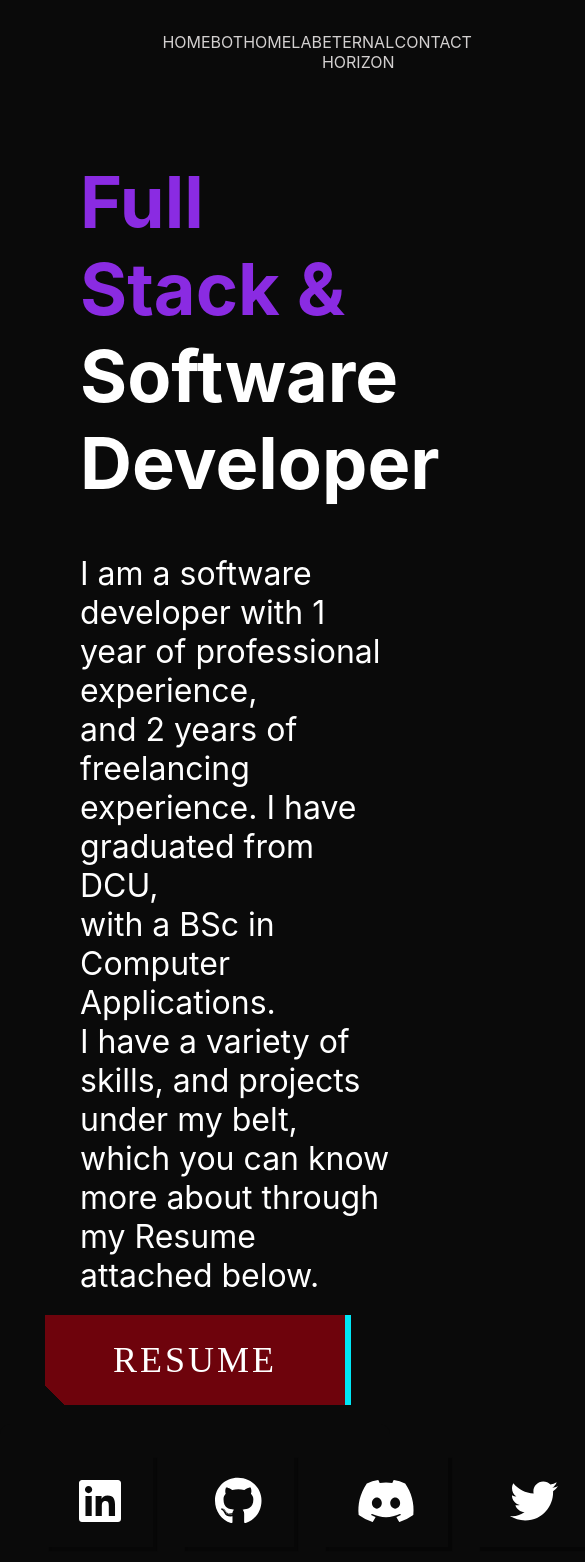
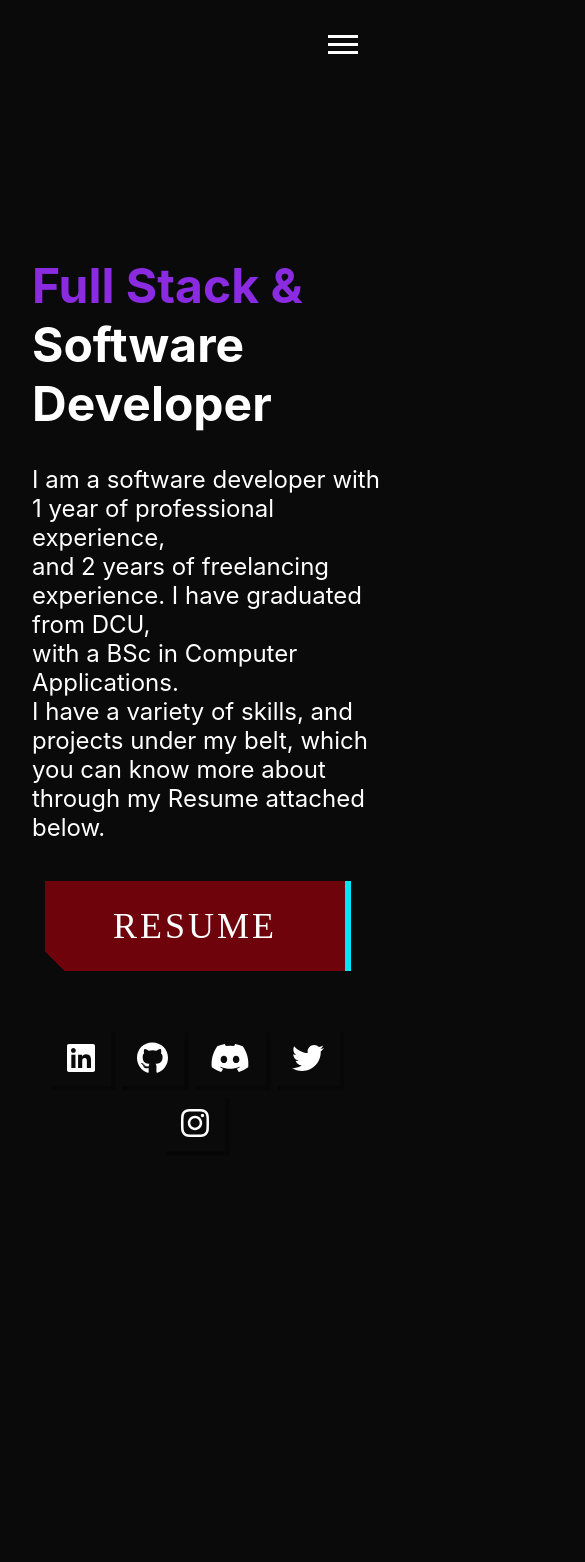
Before and after one commit to Rahul-M01/portfolio, a React (Create React App) app: page / in a window 390 px wide. Shown: the top 1562 px of the page, 585 px wide, since content can reach past the window. After the commit the page ends 1172 px from the top, so only its background shows below. Built offline with nearby package versions, Linux system fonts and the light colour scheme.

Commit message:
Fixed header and footer for mobile version

```diff
--- a/src/footer/Footer.css
+++ b/src/footer/Footer.css
@@ -10,32 +10,31 @@
     z-index: 1000;
     border-radius: 10px;
     padding: 2rem;
+    flex-wrap: wrap;
 }
 
 .icon {
     color: white;
-    margin: 0 15px;
+    margin: 15px;
     font-size: 3rem;
     transition: color 0.3s ease;
     padding: 1rem 2rem 1rem;
     box-shadow: 3px 3px 1px 1px rgba(0, 0, 0, 0.3);
 }
 
+/* Social icon hover styles */
 .twitter:hover {
     color: #1DA1F2;
 }
 
-/* Twitter color */
 .instagram:hover {
     color: #C13584;
 }
 
-/* Instagram color */
 .github:hover {
     color: #181717;
 }
 
-/* GitHub color */
 .discord:hover {
     color: #5865F2;
 }
@@ -44,4 +43,16 @@
     color: #0A66C2;
 }
 
-/* Discord color */
+/* Responsive adjustments for mobile */
+@media (max-width: 768px) {
+    .social-footer {
+        justify-content: center;
+        padding: 1rem;
+    }
+
+    .icon {
+        font-size: 2rem;
+        padding: 0.5rem 1rem;
+        margin: 5px;
+    }
+}
--- a/src/header/header.css
+++ b/src/header/header.css
@@ -1,11 +1,12 @@
+/* General Header Styles */
 header {
     width: 100%;
+    padding: 2rem;
 }
 
 .header-container {
     display: flex;
     justify-content: space-between;
-    align-items: center;
     padding: 2rem;
     margin: 0 auto;
     position: fixed;
@@ -21,10 +22,7 @@ header {
     background-color: rgba(143, 143, 143, 0.2);
 }
 
-.logo-box {
-    /* Styles for your logo */
-}
-
+/* Navbar Styles */
 .navbar {
     flex-grow: 1;
     display: flex;
@@ -33,10 +31,17 @@ header {
 
 .navbar ul {
     list-style: none;
-    display: flex;
     padding: 0;
     margin: 0;
-    width: 60%;
+    width: 100%;
+    /* Ensure full width */
+    display: flex;
+    /* Use flexbox for alignment */
+    /* Stack items vertically */
+    align-items: center;
+    /* Center items horizontally */
+    justify-content: center;
+    /* Center items vertically if needed */
 }
 
 .navbar li {
@@ -66,3 +71,111 @@ header {
 .navbar a:hover:after {
     width: 100%;
 }
+
+/* Hamburger Menu Styles */
+.hamburger {
+    display: none;
+    /* Hidden by default */
+    cursor: pointer;
+    flex-direction: column;
+    justify-content: space-around;
+    width: 30px;
+    height: 25px;
+    padding-top: 3rem;
+    right: 20px;
+    z-index: 110;
+}
+
+.hamburger span {
+    display: block;
+    height: 3px;
+    width: 100%;
+    background-color: #ffffff;
+    transition: all 0.3s linear;
+}
+
+/* Hamburger to X Transformation */
+.hamburger.open span:nth-child(1) {
+    transform: rotate(45deg) translate(5px, 5px);
+}
+
+.hamburger.open span:nth-child(2) {
+    opacity: 0;
+}
+
+.hamburger.open span:nth-child(3) {
+    transform: rotate(-45deg) translate(7px, -6px);
+}
+
+/* Mobile Navbar Styles */
+@media (max-width: 768px) {
+    .hamburger {
+        display: flex;
+        padding: 2rem;
+        /* Shows on mobile */
+    }
+
+    .header-container {
+        position: absolute;
+        padding: 0;
+    }
+
+    .navbar {
+        position: absolute;
+        left: 0;
+        right: 0;
+        background-color: #0A0A0A;
+        transition: top 0.3s;
+        z-index: 100;
+        flex-direction: column;
+        padding: 0;
+    }
+
+    .navbar ul {
+        transform: translateY(-100%);
+        transition: transform 0.3s ease-in-out;
+        display: flex;
+        flex-direction: column;
+        align-items: center;
+        width: 100%;
+    }
+
+    .navbar.open ul {
+        transform: translateY(0);
+    }
+
+
+    .navbar.closed ul {
+        animation: slideUp 0.3s forwards;
+        visibility: hidden;
+    }
+
+    .m .navbar.closed {
+        visibility: hidden;
+    }
+
+
+    .navbar li {
+        margin: 10px 0;
+    }
+
+    @keyframes slideDown {
+        0% {
+            transform: translateY(-100%);
+        }
+
+        100% {
+            transform: translateY(0);
+        }
+    }
+
+    @keyframes slideUp {
+        0% {
+            transform: translateY(0);
+        }
+
+        100% {
+            transform: translateY(-100%);
+        }
+    }
+}
--- a/src/header/header.js
+++ b/src/header/header.js
@@ -3,6 +3,7 @@ import './header.css';
 
 const Header = () => {
     const [isSticky, setIsSticky] = useState(false);
+    const [isMobileMenuOpen, setIsMobileMenuOpen] = useState(false);
 
     useEffect(() => {
         const handleScroll = () => {
@@ -22,13 +23,18 @@ const Header = () => {
                 <div className="logo-box">
                     {/* Logo here */}
                 </div>
-                <nav className="navbar">
+                <div className={`hamburger ${isMobileMenuOpen ? 'open' : 'closed'}`} onClick={() => setIsMobileMenuOpen(!isMobileMenuOpen)}>
+                    <span></span>
+                    <span></span>
+                    <span></span>
+                </div>
+                <nav className={`navbar ${isMobileMenuOpen ? 'open' : ''}`}>
                     <ul>
                         <li><a href="/">Home</a></li>
                         <li><a href="/bot">Bot</a></li>
                         <li><a href="/homelab">Homelab</a></li>
                         <li><a href="">Eternal Horizon</a></li>
-                        <li><a href="">contact</a></li>
+                        <li><a href="">Contact</a></li>
                     </ul>
                 </nav>
             </div>
--- a/src/home/home.css
+++ b/src/home/home.css
@@ -77,7 +77,6 @@
     /* Or any color you prefer */
     width: 100%;
     height: 100%;
-    padding-bottom: 100px;
 }
 
 .title {
@@ -85,7 +84,7 @@
     position: relative;
     z-index: 1;
     color: blueviolet;
-    padding: 10rem 0 0 5rem;
+    padding: 0rem 0 0 5rem;
 }
 
 .home-text {
@@ -312,3 +311,42 @@
         transform: translate(0);
     }
 }
+
+/*==================== MOBILE VERSION ===================*/
+/*                                                       */
+/*                                                       */
+/*=======================================================*/
+
+@media screen and (max-width: 768px) {
+    .title {
+        font-size: 3rem;
+        padding: 10rem 0 0 2rem;
+    }
+
+    .home-text {
+        font-size: 1.5rem;
+        padding-left: 2rem;
+    }
+
+    .languages-list {
+        padding: 0 2rem 5rem;
+        font-size: 1rem;
+    }
+
+    .language-item {
+        padding: 5px 10px;
+    }
+
+    .language-name {
+        font-size: 12px;
+    }
+
+    .cyberpunk-button:hover {
+        cursor: pointer;
+        animation: 1s button-glitch infinite;
+    }
+
+    .resume-button-container {
+        padding: 10%;
+    }
+}
```
